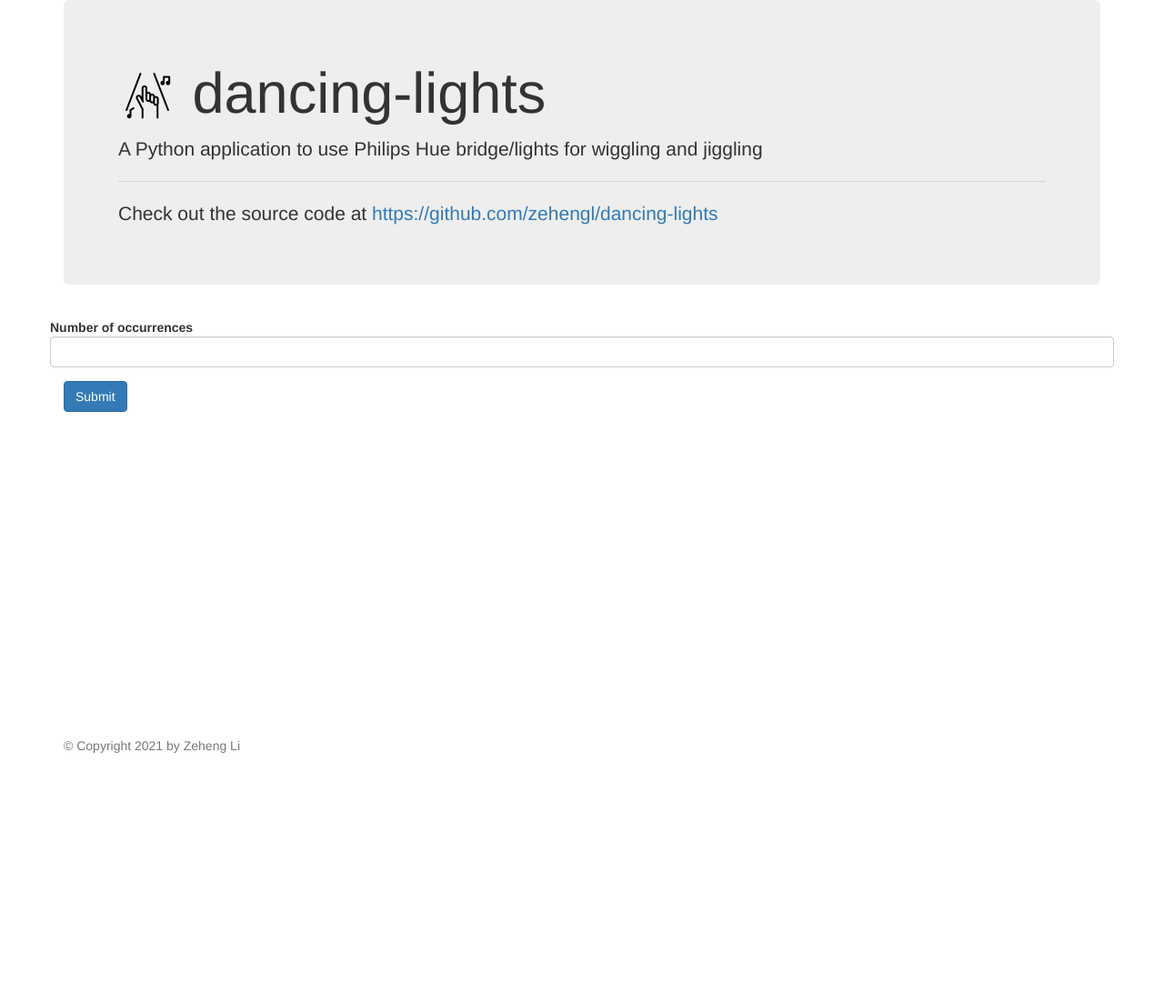
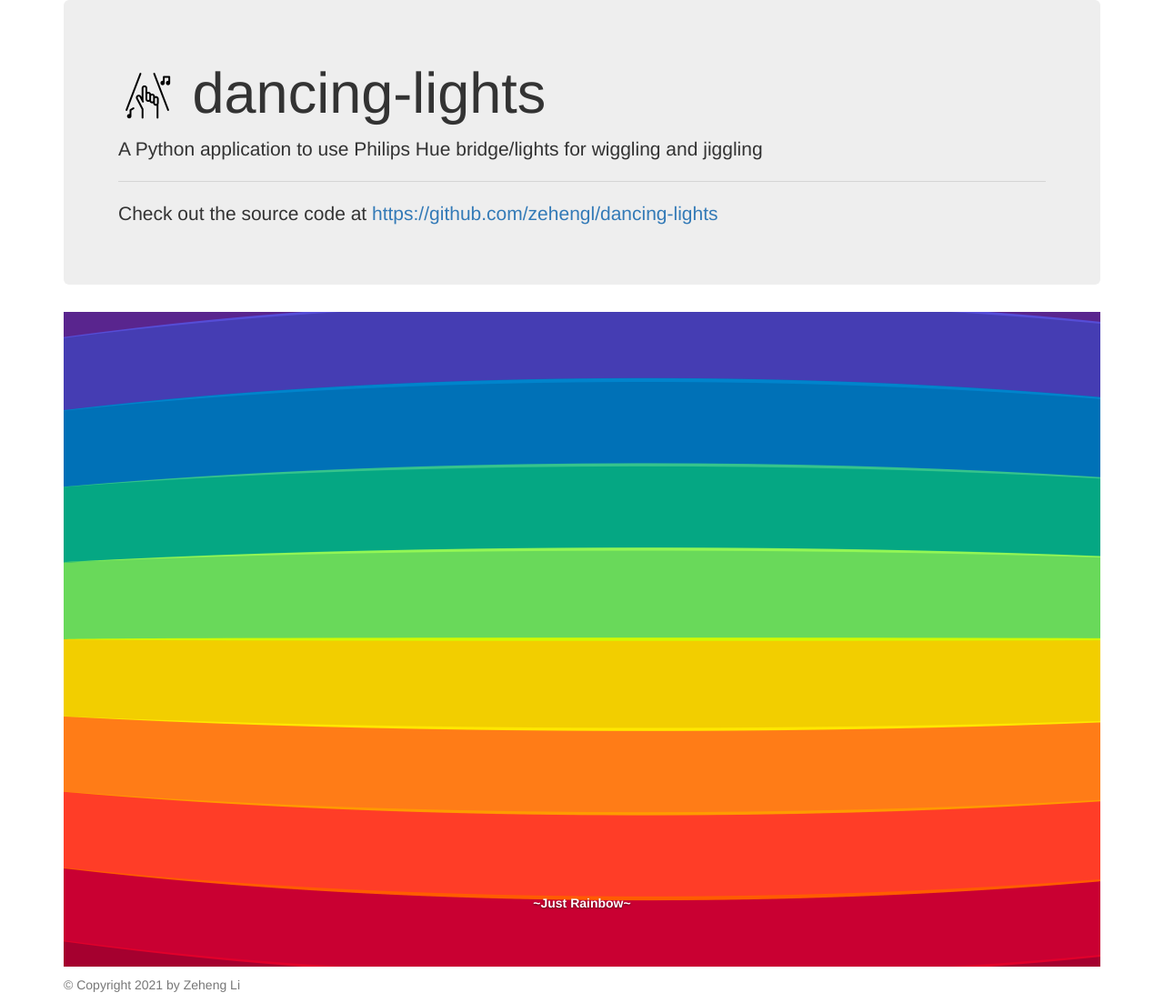
Before and after one commit to zehengl/dancing-lights, a Flask app: page / in a window 1280 px wide. Shown: the whole page at 91% size. Before the commit the page ends 828 px from the top, so only its background shows below. Run offline with Flask 2, Linux system fonts and the light colour scheme; some libraries are stand-ins or nearby versions.

Commit message:
preparation to use yt video and text to control lights

```diff
--- a/app.py
+++ b/app.py
@@ -1,16 +1,16 @@
 import os
 import time
 from multiprocessing import Process
+from pathlib import Path
 
-from flask import Flask, render_template, request
+from flask import Flask, render_template
 from flask_bootstrap import Bootstrap
 from phue import Bridge
 from whitenoise import WhiteNoise
 
 
-from forms import RainbowForm
 from settings import ip_address
-from utils import rgb_to_xy
+from utils import rgb_to_xy, colors
 
 app = Flask(__name__)
 Bootstrap(app)
@@ -19,47 +19,51 @@ app.config["SECRET_KEY"] = os.getenv("SECRET_KEY", "SECRET_KEY")
 app.config["BOOTSTRAP_SERVE_LOCAL"] = True
 
 
+resources = dict(
+    [
+        (
+            p.name.split(" - ")[-1].rstrip(".mp3"),
+            (p.name, p.name.rstrip("mp3") + "webp"),
+        )
+        for p in Path("static").glob("*.mp3")
+    ]
+)
+
+
 b = Bridge(ip_address)
-
-lights = b.get_light_objects()
-
-colors = [
-    (148, 0, 211),
-    (75, 0, 130),
-    (0, 0, 255),
-    (0, 255, 0),
-    (255, 255, 0),
-    (255, 127, 0),
-    (255, 0, 0),
-]
 
 
 def make_rainbow(times):
+    lights = [l.light_id for l in b.get_light_objects()]
 
     for i in range(times * len(colors)):
-
         color = [v / 255 for v in colors[i % len(colors)]]
         xy = rgb_to_xy(*color)
-        b.set_light([l.light_id for l in lights], "xy", xy)
+        b.set_light(lights, "xy", xy)
 
         time.sleep(0.5)
 
     print("done looping")
 
 
-@app.route("/", methods=["get", "post"])
+@app.route("/", methods=["get"])
 def index():
-    form = RainbowForm(request.form)
+    return render_template("index.html", resources=resources)
 
-    if request.method == "POST":
+
+@app.route("/listen/<vid>", methods=["get"])
+def listen(vid):
+    if vid == "rainbow":
         rainbow_process = Process(
             target=make_rainbow,
-            args=(form.input.data,),
+            args=(10,),
             daemon=True,
         )
         rainbow_process.start()
+    else:
+        pass
 
-    return render_template("index.html", form=form)
+    return render_template("listen.html", vid=vid, resources=resources)
 
 
 if __name__ == "__main__":
--- a/forms.py
+++ /dev/null
@@ -1,8 +0,0 @@
-from flask_wtf import FlaskForm
-from wtforms import SubmitField, IntegerField
-from wtforms.validators import DataRequired
-
-
-class RainbowForm(FlaskForm):
-    input = IntegerField("Number of occurrences", validators=[DataRequired()])
-    submit = SubmitField("Submit")
--- /dev/null
+++ b/requirements-download.txt
@@ -0,0 +1,2 @@
+requests==2.25.1
+youtube-dl==2021.1.3
--- a/templates/index.html
+++ b/templates/index.html
@@ -37,7 +37,42 @@
       </div>
     </div>
     <div class="container">
-      {% include 'some_form.html' %}
+      <div id="carouselControls" class="carousel slide" data-ride="carousel">
+        <div class="carousel-inner">
+          <div class="carousel-item active">
+            <a href="{{ url_for('listen', vid='rainbow') }}">
+              <img
+                class="d-block w-100"
+                src="{{ url_for('static', filename='rainbow.png') }}"
+              />
+              <div class="carousel-caption d-none d-md-block">
+                <strong><p>~Just Rainbow~</p></strong>
+              </div>
+            </a>
+          </div>
+          {% for vid, (mp3, img) in resources.items() %}
+            <div class="carousel-item">
+              <a href="{{ url_for('listen', vid=vid) }}">
+                <img
+                  class="d-block w-100"
+                  src="{{ url_for('static', filename=img) }}"
+                />
+                <div class="carousel-caption d-none d-md-block">
+                  <strong><p>{{ mp3 }}</p></strong>
+                </div>
+              </a>
+            </div>
+          {% endfor %}
+        </div>
+        <a class="carousel-control-prev" href="#carouselControls" role="button" data-slide="prev">
+          <span class="carousel-control-prev-icon" aria-hidden="true"></span>
+          <span class="sr-only">Previous</span>
+        </a>
+        <a class="carousel-control-next" href="#carouselControls" role="button" data-slide="next">
+          <span class="carousel-control-next-icon" aria-hidden="true"></span>
+          <span class="sr-only">Next</span>
+        </a>
+      </div>
     </div>
   </div>
   <footer class="footer" style="padding: 1rem">
--- a/templates/some_form.html
+++ /dev/null
@@ -1,7 +0,0 @@
-
-{% import "bootstrap/wtf.html" as wtf %}
-
-<form class="form form-horizontal" method="post" role="form">
-  {{ wtf.form_field(form.input, class="form-control") }}
-  {{ wtf.form_field(form.submit, class="btn btn-primary") }}
-</form>
--- a/utils.py
+++ b/utils.py
@@ -31,3 +31,14 @@ def rgb_to_xy(red, green, blue):
     y = y / (x + y + z)
 
     return [x, y]
+
+
+colors = [
+    (148, 0, 211),
+    (75, 0, 130),
+    (0, 0, 255),
+    (0, 255, 0),
+    (255, 255, 0),
+    (255, 127, 0),
+    (255, 0, 0),
+]
```
Also changed, not shown: download.py (added, +48 -0 lines), templates/listen.html (added, +36 -0 lines), README.md, static/rainbow.png (added), 1 other file.
